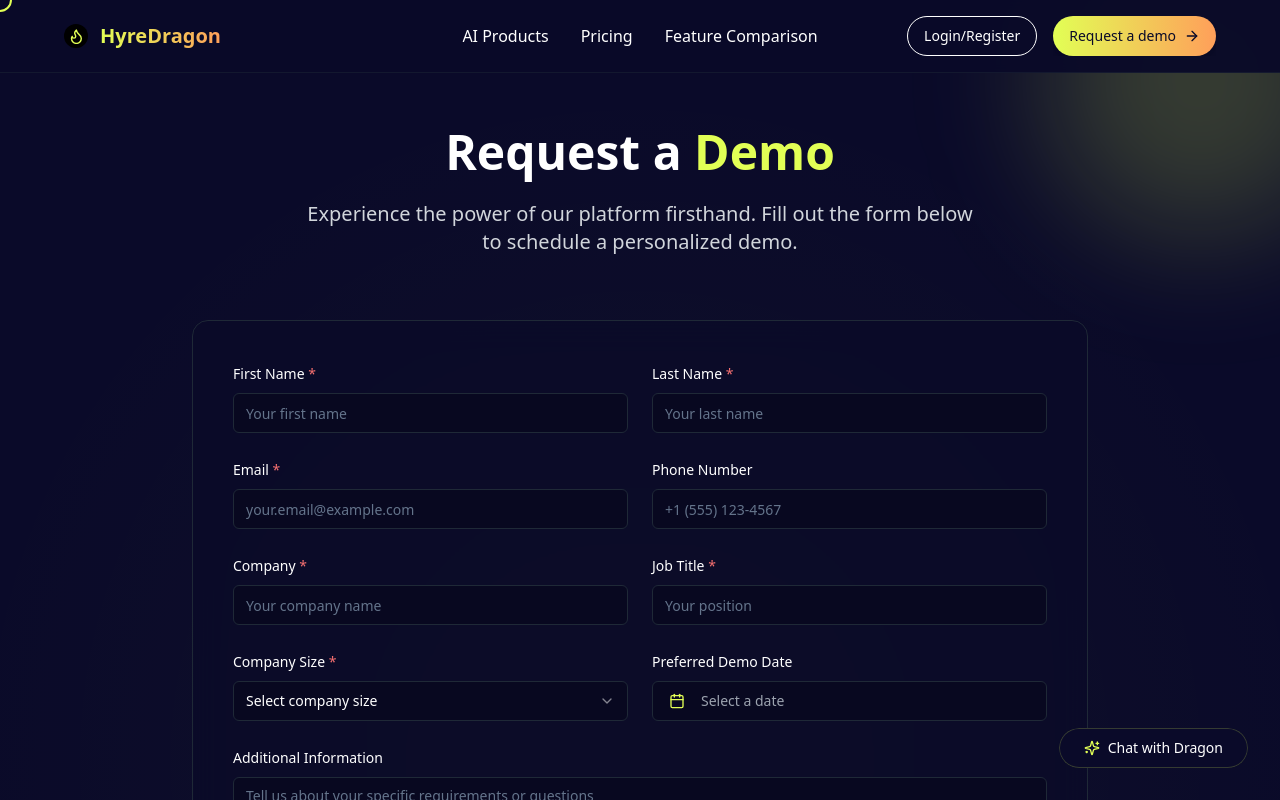
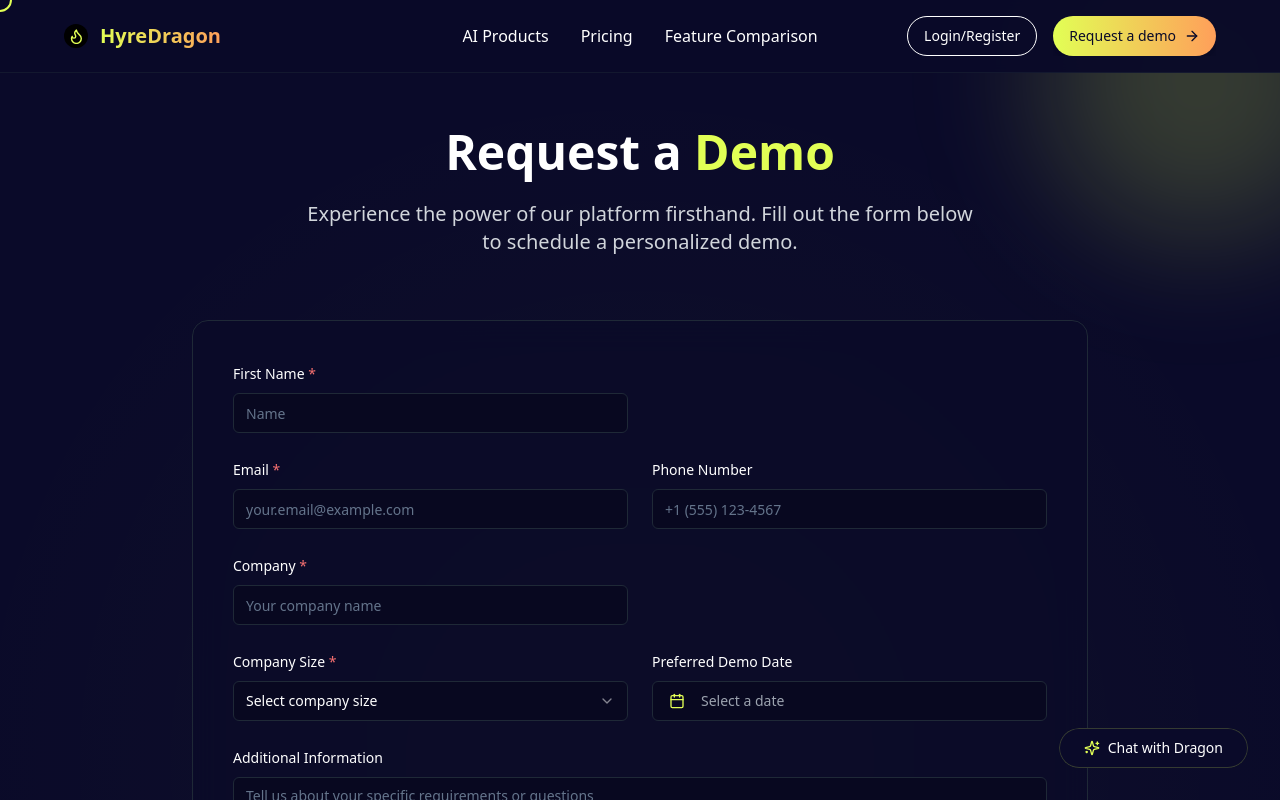
Before and after one commit to sohaihub/hyredragon, a React (Vite) app: page /request-demo in a window 1280 px wide. Shown: the top 800 px of the page. Built offline with nearby package versions, Linux system fonts and the light colour scheme.

Commit message:
Code edited in Lovable Code Editor
Edited UI in Lovable

```diff
--- a/src/pages/RequestDemo.tsx
+++ b/src/pages/RequestDemo.tsx
@@ -117,10 +117,8 @@ const RequestDemo: React.FC = () => {
     const newErrors: Record<string, string> = {};
 
     if (!formData.firstName.trim()) newErrors.firstName = 'First name is required';
-    if (!formData.lastName.trim()) newErrors.lastName = 'Last name is required';
     if (!formData.email.trim()) newErrors.email = 'Email is required';
     if (!formData.company.trim()) newErrors.company = 'Company name is required';
-    if (!formData.jobTitle.trim()) newErrors.jobTitle = 'Job title is required';
     if (!formData.companySize) newErrors.companySize = 'Company size is required';
 
     // Validate email format
@@ -200,11 +198,11 @@ const RequestDemo: React.FC = () => {
                         First Name <span className="text-red-400">*</span>
                       </Label>
                       <Input
-                        id="firstName"
-                        name="firstName"
+                        id="Name"
+                        name="Name"
                         value={formData.firstName}
                         onChange={handleChange}
-                        placeholder="Your first name"
+                        placeholder="Name"
                         className="bg-[#080820] border-gray-800 focus:border-[#E2FF55] text-white"
                         aria-invalid={!!errors.firstName}
                         aria-describedby={errors.firstName ? "firstName-error" : undefined}
@@ -216,26 +214,6 @@ const RequestDemo: React.FC = () => {
                       )}
                     </div>
 
-                    <div className="space-y-2">
-                      <Label htmlFor="lastName" className="text-white">
-                        Last Name <span className="text-red-400">*</span>
-                      </Label>
-                      <Input
-                        id="lastName"
-                        name="lastName"
-                        value={formData.lastName}
-                        onChange={handleChange}
-                        placeholder="Your last name"
-                        className="bg-[#080820] border-gray-800 focus:border-[#E2FF55] text-white"
-                        aria-invalid={!!errors.lastName}
-                        aria-describedby={errors.lastName ? "lastName-error" : undefined}
-                      />
-                      {errors.lastName && (
-                        <p id="lastName-error" className="text-red-400 text-sm mt-1">
-                          {errors.lastName}
-                        </p>
-                      )}
-                    </div>
                   </div>
 
                   <div className="grid grid-cols-1 md:grid-cols-2 gap-6">
@@ -305,26 +283,6 @@ const RequestDemo: React.FC = () => {
                       )}
                     </div>
 
-                    <div className="space-y-2">
-                      <Label htmlFor="jobTitle" className="text-white">
-                        Job Title <span className="text-red-400">*</span>
-                      </Label>
-                      <Input
-                        id="jobTitle"
-                        name="jobTitle"
-                        value={formData.jobTitle}
-                        onChange={handleChange}
-                        placeholder="Your position"
-                        className="bg-[#080820] border-gray-800 focus:border-[#E2FF55] text-white"
-                        aria-invalid={!!errors.jobTitle}
-                        aria-describedby={errors.jobTitle ? "jobTitle-error" : undefined}
-                      />
-                      {errors.jobTitle && (
-                        <p id="jobTitle-error" className="text-red-400 text-sm mt-1">
-                          {errors.jobTitle}
-                        </p>
-                      )}
-                    </div>
                   </div>
 
                   <div className="grid grid-cols-1 md:grid-cols-2 gap-6">
```
